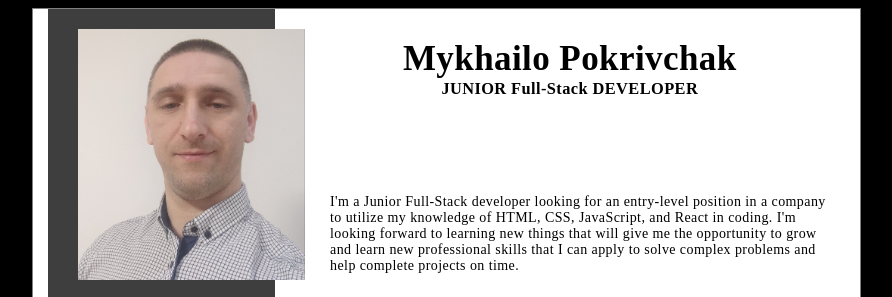
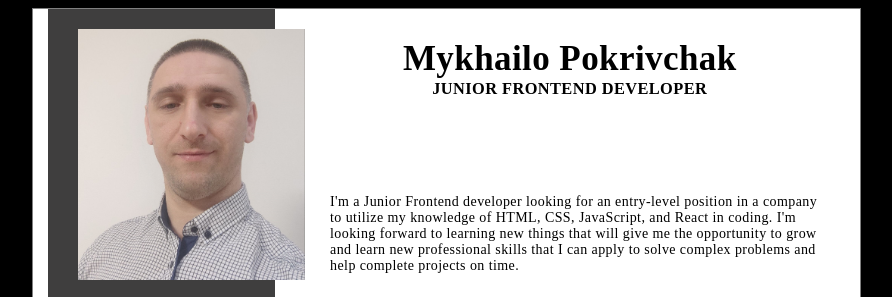
Before and after one commit to Mis25786/resume, a plain HTML site: page index.html in a window 1280 px wide. Shown: the top 297 px of the page, without its empty margins (194-1086 px from the left). Drawn offline with Linux system fonts and the light colour scheme.

Commit message:
05.04.23

```diff
--- a/index.html
+++ b/index.html
@@ -68,16 +68,16 @@
       </div>
       <div class="box-2">
         <h1 class="name">Mykhailo Pokrivchak</h1>
-        <h3 class="position">JUNIOR Full-Stack DEVELOPER</h3>
+        <h3 class="position">JUNIOR FRONTEND DEVELOPER</h3>
 
         <div class="summary">
           <p class="summary-text">
-            I'm a Junior Full-Stack developer looking for an entry-level
-            position in a company to utilize my knowledge of HTML, CSS,
-            JavaScript, and React in coding. I'm looking forward to learning new
-            things that will give me the opportunity to grow and learn new
-            professional skills that I can apply to solve complex problems and
-            help complete projects on time.
+            I'm a Junior Frontend developer looking for an entry-level position
+            in a company to utilize my knowledge of HTML, CSS, JavaScript, and
+            React in coding. I'm looking forward to learning new things that
+            will give me the opportunity to grow and learn new professional
+            skills that I can apply to solve complex problems and help complete
+            projects on time.
           </p>
         </div>
 
```
